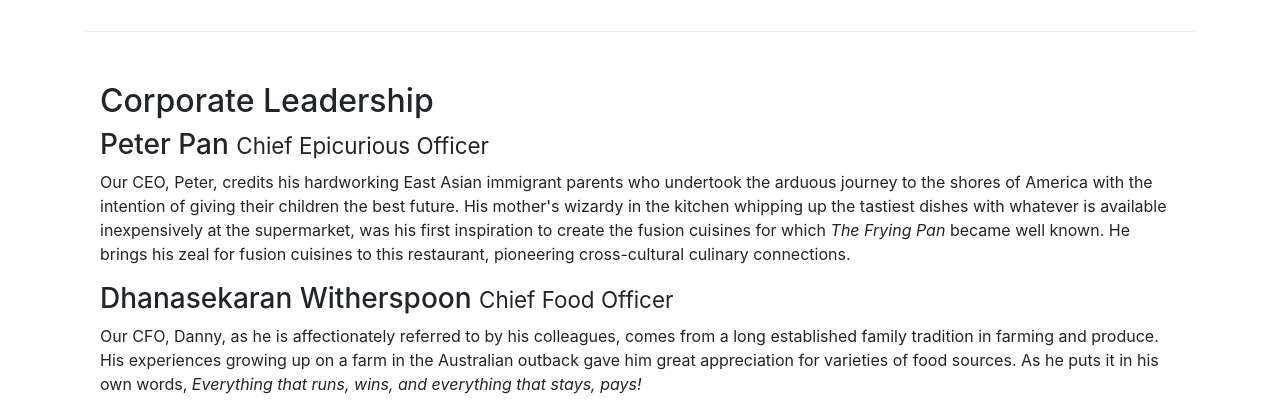
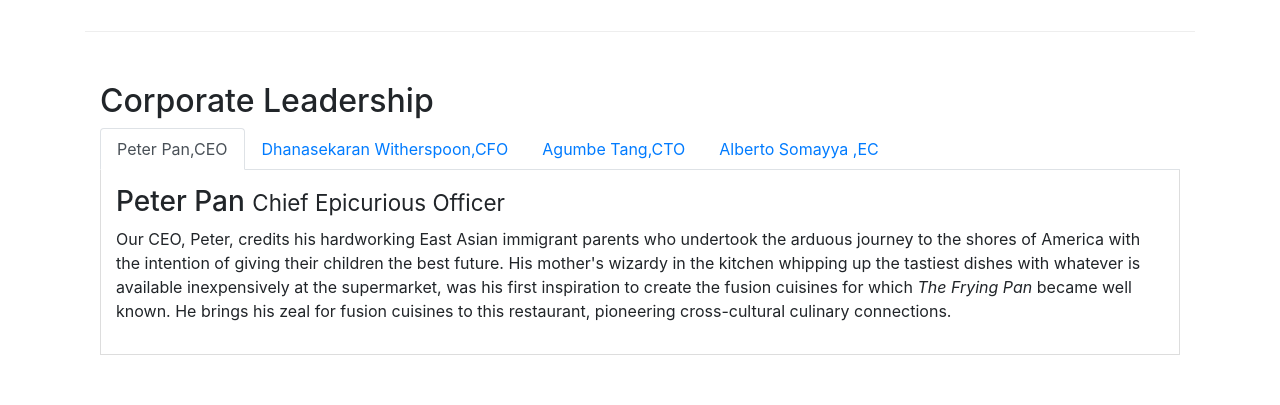
Before and after one commit to Darkali-23/conFusion, a website: page aboutus.html in a window 1280 px wide. Shown: the part 940-1345 px from the top of the page. Drawn offline with nearby package versions, Linux system fonts and the light colour scheme.

Commit message:
tabs and pills

```diff
--- a/aboutus.html
+++ b/aboutus.html
@@ -106,14 +106,42 @@
         <div class="row row-content">
             <div class="col-12 col-sm-12 ">
                 <h2>Corporate Leadership</h2>
+                <ul class="nav nav-tabs">
+                    <li class="nav-item"><a class="nav-link active"  role="tab" data-toggle="tab" href="#peter">Peter Pan,CEO</a>
+                    </li>
+                    <li class="nav-item"><a class="nav-link"  role="tab" data-toggle="tab" href="#spoon">Dhanasekaran Witherspoon,CFO</a>
+                    </li>
+                    <li class="nav-item"><a class="nav-link"  role="tab" data-toggle="tab" href="#tang">Agumbe Tang,CTO</a>
+                    </li>
+                    <li class="nav-item"><a class="nav-link"  role="tab" data-toggle="tab" href="#somayya">Alberto Somayya ,EC</a>
+                    </li>
+
+                </ul>
+
+                <div class="tab-content">
+                    <div class="tab-pane fade show active" role="tabpanel" id="peter" >
                         <h3>Peter Pan <small>Chief Epicurious Officer</small></h3>
                         <p class="d-none d-sm-block">Our CEO, Peter, credits his hardworking East Asian immigrant parents who undertook the arduous journey to the shores of America with the intention of giving their children the best future. His mother's wizardy in the kitchen whipping up the tastiest dishes with whatever is available inexpensively at the supermarket, was his first inspiration to create the fusion cuisines for which <em>The Frying Pan</em> became well known. He brings his zeal for fusion cuisines to this restaurant, pioneering cross-cultural culinary connections.</p>
+                    </div>
+                    <div class="tab-pane fade" role="tabpanel" id="spoon">
                         <h3>Dhanasekaran Witherspoon <small>Chief Food Officer</small></h3>
                         <p class="d-none d-sm-block">Our CFO, Danny, as he is affectionately referred to by his colleagues, comes from a long established family tradition in farming and produce. His experiences growing up on a farm in the Australian outback gave him great appreciation for varieties of food sources. As he puts it in his own words, <em>Everything that runs, wins, and everything that stays, pays!</em></p>
+
+                    </div>
+                    <div class="tab-pane fade" role="tabpanel" id="tang">
                         <h3>Agumbe Tang <small>Chief Taste Officer</small></h3>
                         <p class="d-none d-sm-block">Blessed with the most discerning gustatory sense, Agumbe, our CTO, personally ensures that every dish that we serve meets his exacting tastes. Our chefs dread the tongue lashing that ensues if their dish does not meet his exacting standards. He lives by his motto, <em>You click only if you survive my lick.</em></p>
+
+                    </div>
+                    <div class="tab-pane fade" role="tabpanel" id="somayya">
                         <h3>Alberto Somayya <small>Executive Chef</small></h3>
                         <p class="d-none d-sm-block">Award winning three-star Michelin chef with wide International experience having worked closely with whos-who in the culinary world, he specializes in creating mouthwatering Indo-Italian fusion experiences. He says, <em>Put together the cuisines from the two craziest cultures, and you get a winning hit! Amma Mia!</em></p>
+
+                    </div>
+                </div>
+
+
+
             </div>
        </div>
 
--- a/css/style.css
+++ b/css/style.css
@@ -38,3 +38,10 @@ body{
 .navbar-dark{
     background-color: #512da8;
 }
+
+.tab-content{
+    border-left: 1px solid #ddd;
+    border-right: 1px solid #ddd;
+    border-bottom: 1px solid #ddd;
+    padding: 15px;
+}
```
Lines whose indentation alone changed are shown as unchanged.
